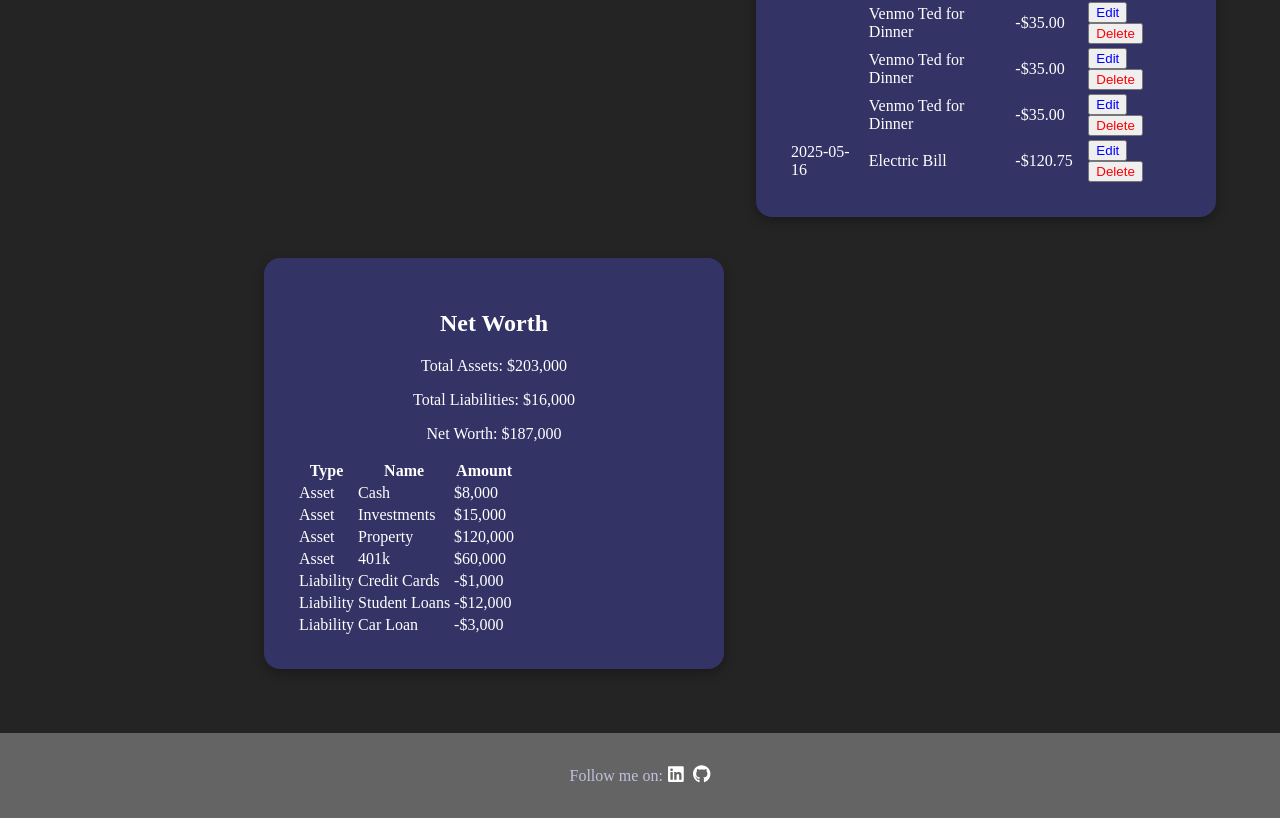
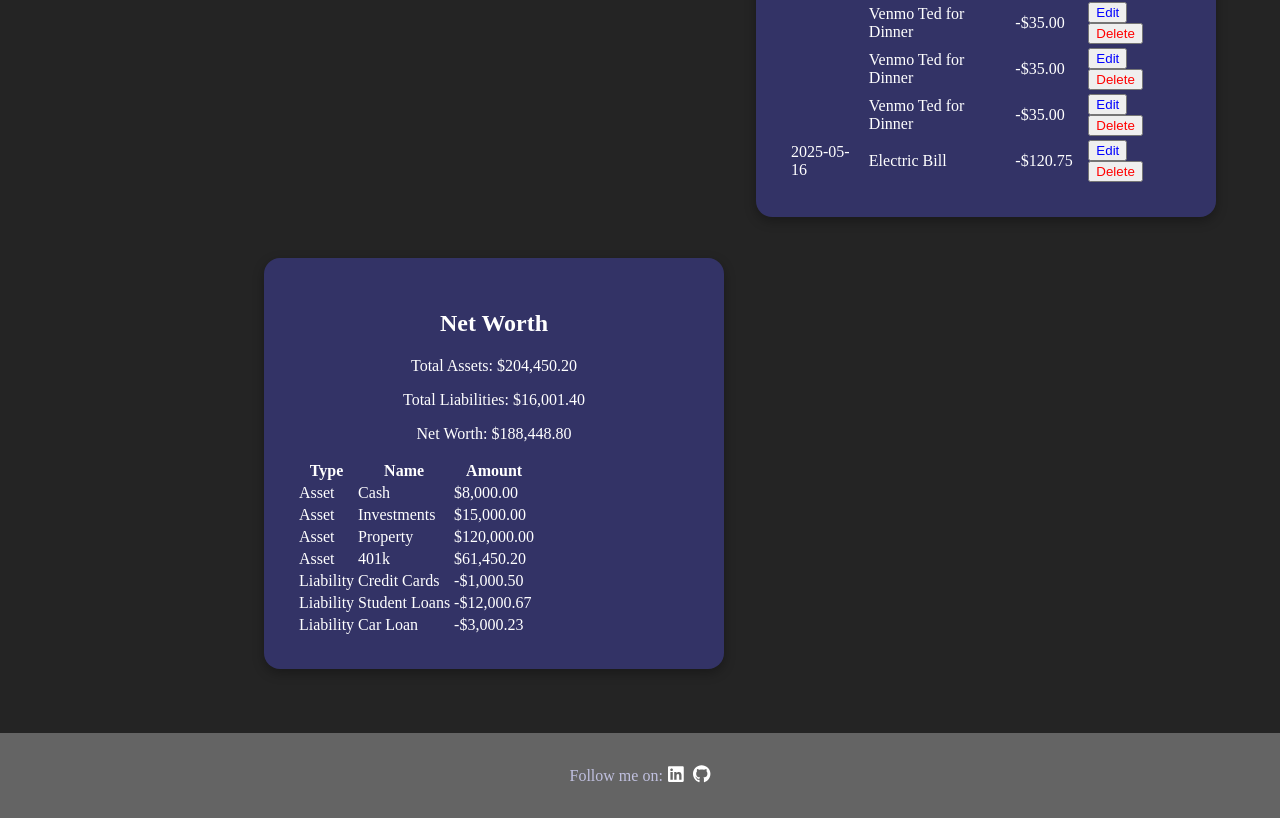
Before and after one commit to Jay-Sakabu/unit-2-final-project, a React (Vite) app in the folder budgeting/: page /viewBudgets in a window 1280 px wide. Shown: the part 987-1805 px from the top of the page. Built offline with nearby package versions, Linux system fonts and the light colour scheme.

Commit message:
Styling and content, currency formatting correction

```diff
--- a/budgeting/src/App.css
+++ b/budgeting/src/App.css
@@ -53,6 +53,10 @@ h1, h2{
   padding-right: 20px;
 }
 
+.home-page img {
+  max-height: 100%;
+  max-width: 100%;
+}
 
 @keyframes scrolling {
   0% {
@@ -113,9 +117,17 @@ h1, h2{
 }
 
 .about-page p {
+  color: white;
   text-align: center;
   font-size: large;
   font-family: Verdana;
+}
+
+.about-page-text{
+  background-color: #333366;
+  padding: 1rem;
+  border-radius: 16px;
+  box-shadow: 0 4px 12px rgba(0, 0, 0, 0.3);
 }
 
 /* Navbar / Hamburger menu CSS */
--- a/budgeting/src/Pages/About.jsx
+++ b/budgeting/src/Pages/About.jsx
@@ -6,7 +6,9 @@ const About = () => {
             <h1>
                 Welcome to the first step to financial freedom!
             </h1>
-            <p>Managing your hard-earned money can feel overwhelming, but it doesn't have to be! This app was built to take the stress out of budgeting by offering a simple, no-frills approach that puts your needs first. Whether you're just starting out or looking to get a better handle on your finances, you'll find that all it takes is a few quick inputs to begin building a personalized, principled budget. No jargon, no judgment, no hassle. Just the essentials to help you take control, stay organized, and start making your money work for you!</p>
+            <div className="about-page-text">
+                <p>Managing your hard-earned money can feel overwhelming, but it doesn't have to be! This app was built to take the stress out of budgeting by offering a simple, no-frills approach that puts your needs first. Whether you're just starting out or looking to get a better handle on your finances, you'll find that all it takes is a few quick inputs to begin building a personalized, principled budget. No jargon, no judgment, no hassle. Just the essentials to help you take control, stay organized, and start making your money work for you!</p>
+            </div>
         </div>
     )
 }
--- a/budgeting/src/Pages/Home.jsx
+++ b/budgeting/src/Pages/Home.jsx
@@ -1,30 +1,36 @@
 const Home = () => {
     return (
         <div className="home-page">
-            <h1>Budgeting app (Change this name) </h1>
-            <h2>Read our user's stories!</h2>
+            <h1>Budget Now!</h1>
+            <h2>Hear from our users!</h2>
             <div className="home-page-photo-carousel">
                 <div className="group">
                     <div className="card">
-                        <p>I used to be a loser, until I wasn't!</p>
-                        <h3>-That guy</h3>
+                        <p>I finally made sense of my spending!</p>
+                        <h3>James P.</h3>
                     </div>
                     <div className="card">
-                        <p>That guy really was a loser lol</p>
-                        <h3>-Hater</h3>
+                        <p>With this app I paid off two cards in six months.</p>
+                        <h3>Malik D.</h3>
                     </div>
-                    <div className="card"><img src="https://static.wikia.nocookie.net/characterprofile/images/4/4e/RaidenMKXrender.png" alt="raiden"></img>Pikachue kamehameha</div>
+                    <div className="card">
+                        <img src="https://cdn.pixabay.com/photo/2015/07/20/21/01/mascot-853328_1280.png" alt="mascot" />
+                        <h3>Gopher</h3>
+                    </div>
                 </div>
                 <div aria-hidden="true" className="group">
                     <div className="card">
-                        <p>I used to be a loser, until I wasn't!</p>
-                        <h3>-That guy</h3>
+                        <p>I finally made sense of my spending!</p>
+                        <h3>James P.</h3>
                     </div>
                     <div className="card">
-                        <p>That guy really was a loser lol</p>
-                        <h3>-Hater</h3>
+                        <p>With this app I paid off two cards in six months.</p>
+                        <h3>Malik D.</h3>
                     </div>
-                    <div className="card"><img src="https://static.wikia.nocookie.net/characterprofile/images/4/4e/RaidenMKXrender.png" alt="raiden"></img>Pikachue kamehameha</div>
+                    <div className="card">
+                        <img src="https://cdn.pixabay.com/photo/2015/07/20/21/01/mascot-853328_1280.png" alt="mascot" />
+                        <h3>Gopher</h3>
+                    </div>
                 </div>
             </div>
         </div>
--- a/budgeting/src/assets/netWorth.json
+++ b/budgeting/src/assets/netWorth.json
@@ -3,11 +3,11 @@
     "Cash": 8000,
     "Investments": 15000,
     "Property": 120000,
-    "401k": 60000
+    "401k": 61450.20
   },
   "liabilities": {
-    "Credit Cards": 1000,
-    "Student Loans": 12000,
-    "Car Loan": 3000
+    "Credit Cards": 1000.50,
+    "Student Loans": 12000.67,
+    "Car Loan": 3000.23
   }
 }
--- a/budgeting/src/components/BudgetForm.jsx
+++ b/budgeting/src/components/BudgetForm.jsx
@@ -31,7 +31,7 @@ const BudgetForm = ({ onSubmitBudget }) => {
             monthly = nums.reduce((sum, n) => sum + n, 0) / monthCount;
         }
         if (!monthly || monthly <= 0) {
-            setErrorMessage("Error! Please enter a positive number!")
+            setErrorMessage("Error! Please enter a positive number for months!")
             return null;
         }
         //Clear error if reach to the end
@@ -54,7 +54,6 @@ const BudgetForm = ({ onSubmitBudget }) => {
     };
 
     return (
-        //TODO: budget-form doesn't exist
         <form onSubmit={handleSubmit} className="dashboard-box" id="budget-form">
             <h2>Enter Your Income</h2>
             <div className="income-types-group">
@@ -113,7 +112,7 @@ const BudgetForm = ({ onSubmitBudget }) => {
 
             <button type="submit">Calculate</button>
             {errorMessage && (
-                <p>{errorMessage}</p>
+                <p style={{color: 'red', fontSize: '30px'}}>{errorMessage}</p>
             )}
         </form>
     );
--- a/budgeting/src/components/NetWorth.jsx
+++ b/budgeting/src/components/NetWorth.jsx
@@ -19,9 +19,9 @@ const NetWorth = () => {
         <div className="dashboard-box">
             <h2>Net Worth</h2>
             {/* TODO: Create styles for these items */}
-            <p>Total Assets: ${totalAssets.toLocaleString()}</p>
-            <p>Total Liabilities: ${totalLiabilities.toLocaleString()}</p>
-            <p>Net Worth: ${netWorth.toLocaleString()}</p>
+            <p>Total Assets: {totalAssets.toLocaleString("en-US", {style:"currency", currency:"USD"})}</p>
+            <p>Total Liabilities: {totalLiabilities.toLocaleString("en-US", {style:"currency", currency:"USD"})}</p>
+            <p>Net Worth: {netWorth.toLocaleString("en-US", {style:"currency", currency:"USD"})}</p>
 
             <table className="networth-table">
                 <thead>
@@ -39,7 +39,7 @@ const NetWorth = () => {
                                 <tr key={"asset-" + name}>
                                     <td>Asset</td>
                                     <td>{name}</td>
-                                    <td>${assets[name].toLocaleString()}</td>
+                                    <td>{assets[name].toLocaleString("en-US", {style:"currency", currency:"USD"})}</td>
                                 </tr>
                             );
                         }
@@ -48,7 +48,7 @@ const NetWorth = () => {
                                 <tr key={"liability-" + name}>
                                     <td>Liability</td>
                                     <td>{name}</td>
-                                    <td>-${liabilities[name].toLocaleString()}</td>
+                                    <td>-{liabilities[name].toLocaleString("en-US", {style:"currency", currency:"USD"})}</td>
                                 </tr>
                             );
                         }
```
